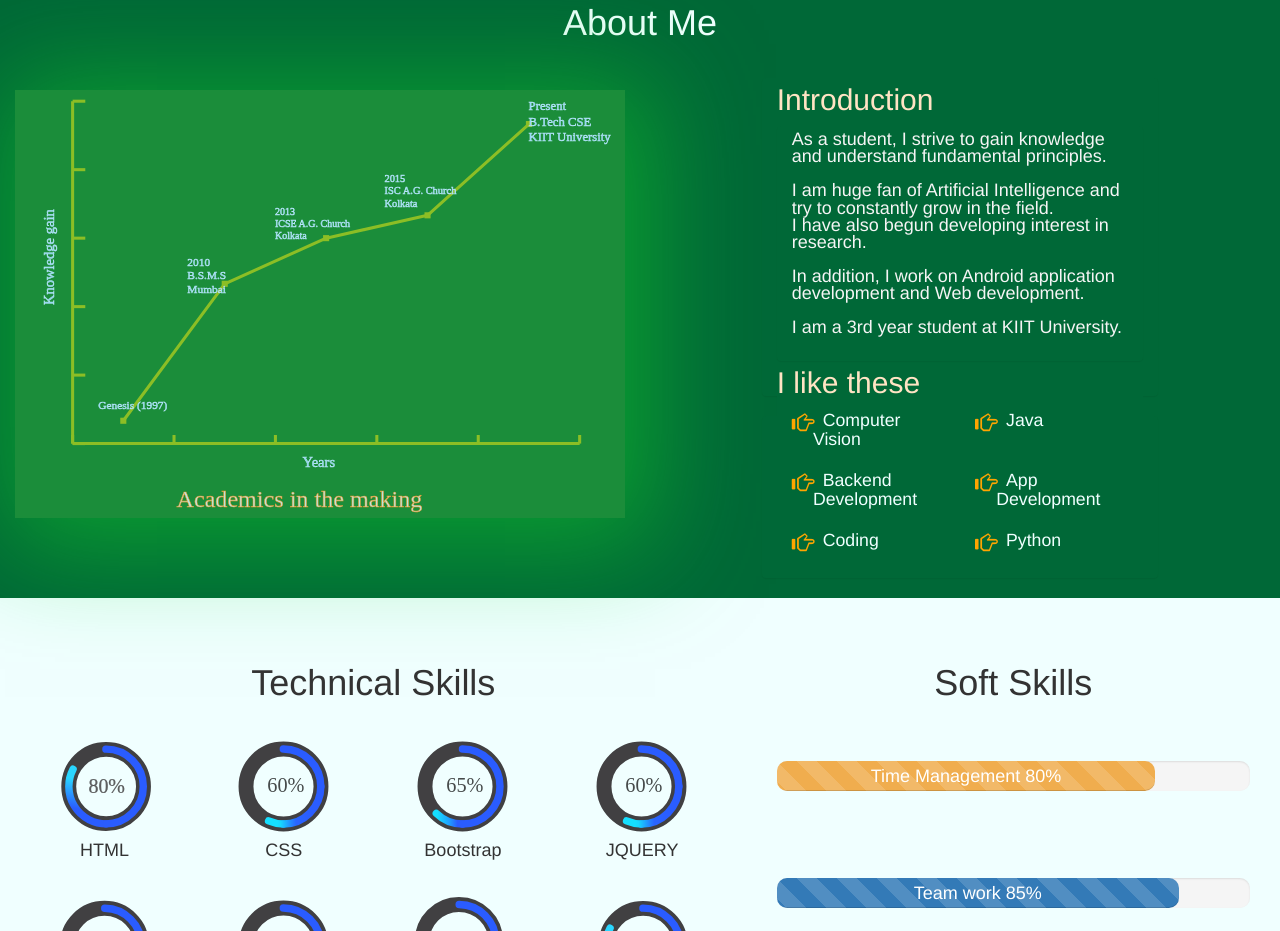
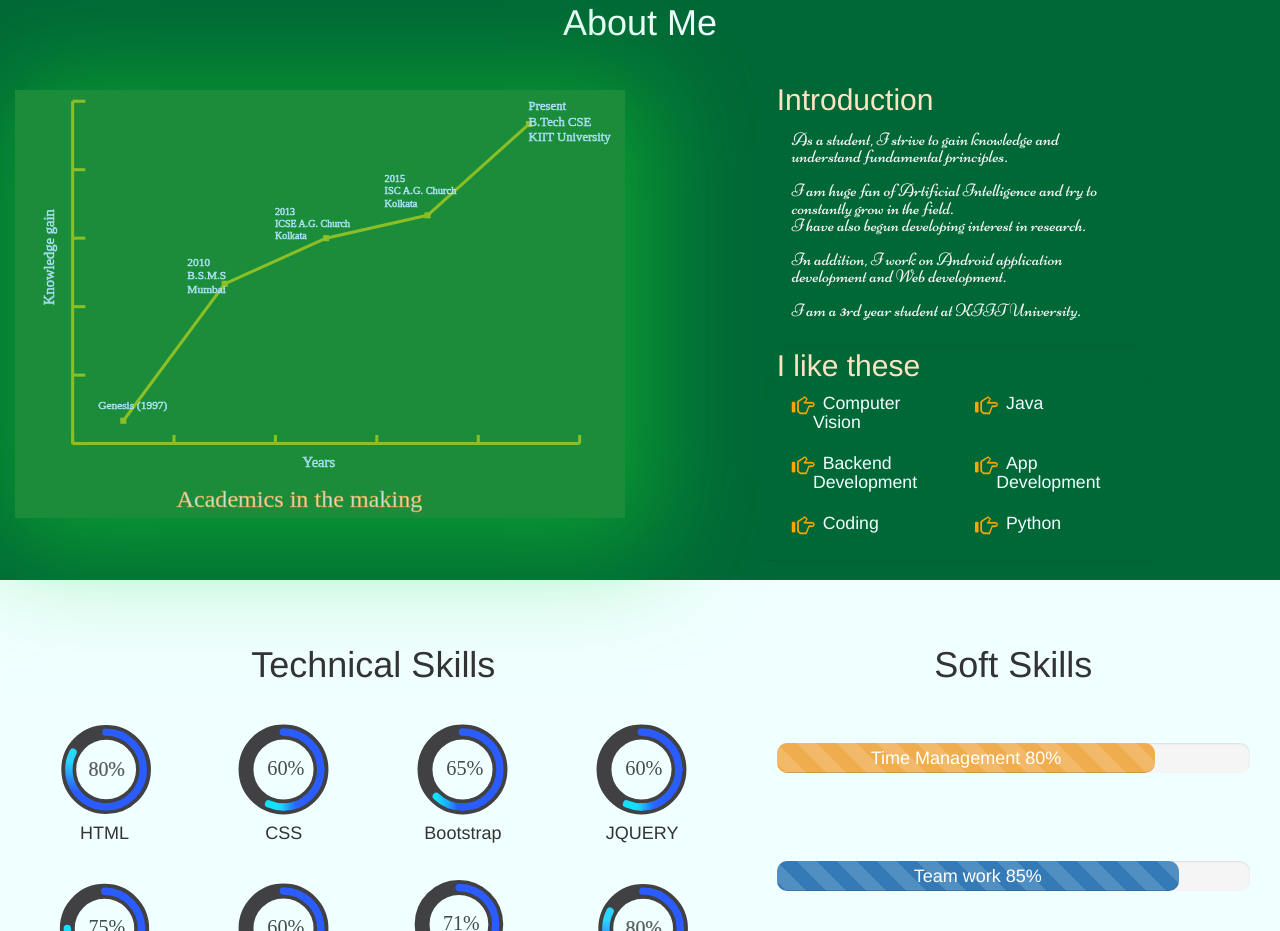
Before and after one commit to simpleParadox/Portfolio, a website: page index.html in a window 1280 px wide. Shown: the part 799-1730 px from the top of the page. Drawn offline with nearby package versions, Linux system fonts and the light colour scheme; files whose address does not match are found by name.

Commit message:
Changed font

```diff
--- a/static/assets/css/master.css
+++ b/static/assets/css/master.css
@@ -159,6 +159,7 @@ body{
     margin-top:-10px;
     color: whitesmoke;
     line-height: 95%;
+    font-family: 'Niconne'
 }
 #overview-data{
     background-color: #006837;
```
